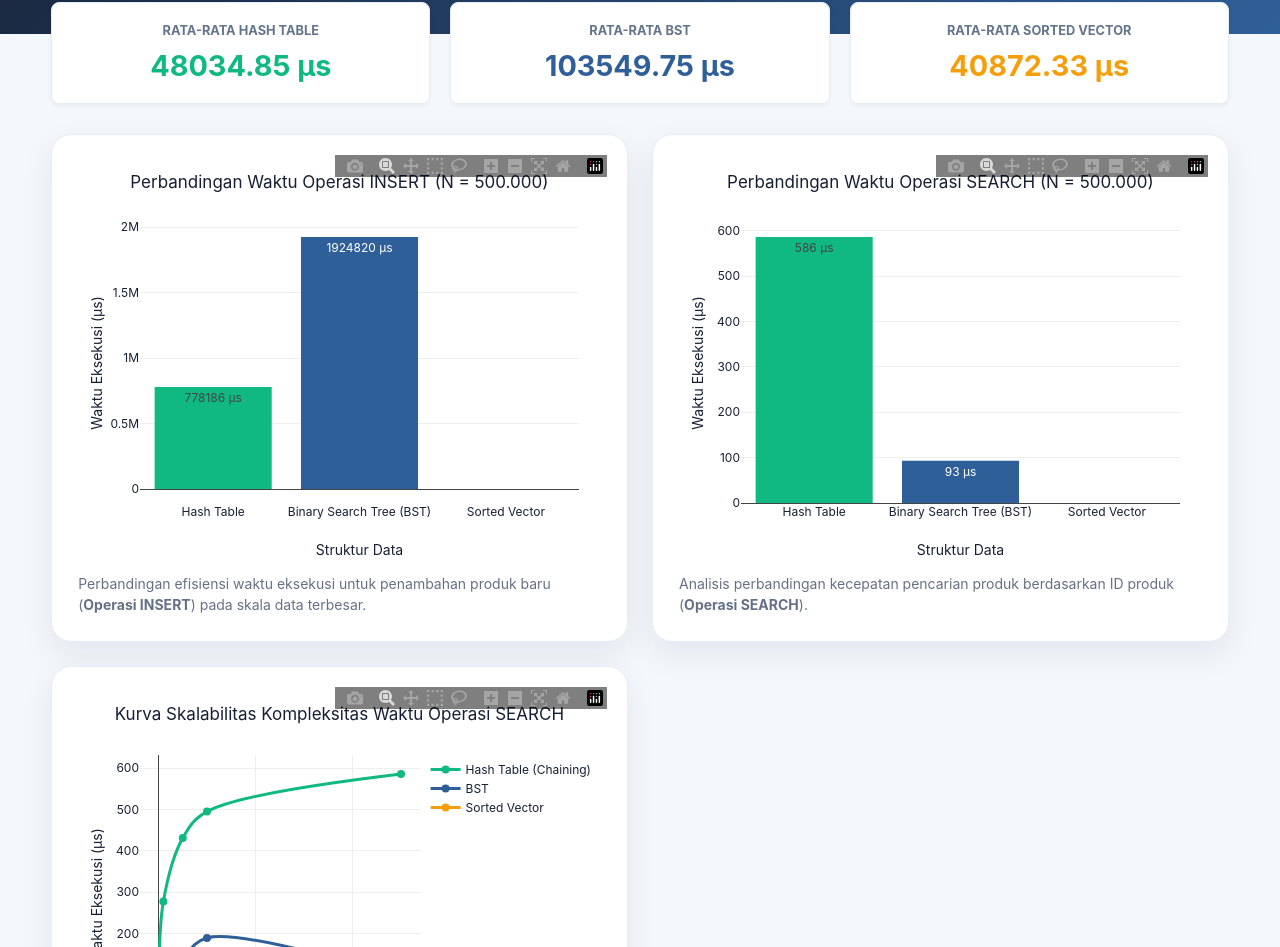
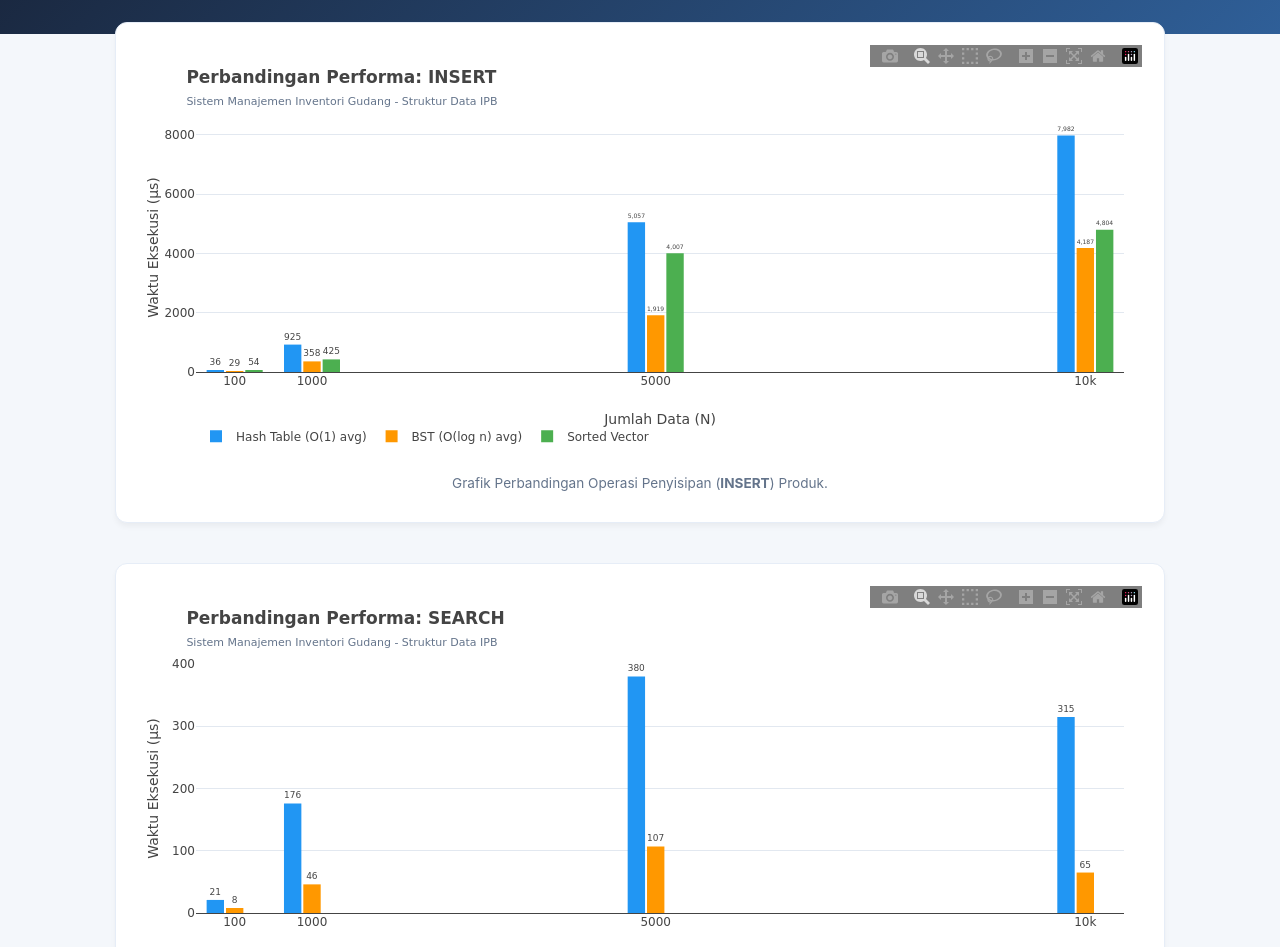
Before and after one commit to naqiqi/sistem-inventori-gudang, a website built with Vite: page visualisasi/index.html in a window 1280 px wide. Shown: the part 210-1157 px from the top of the page. Built offline with nearby package versions, Linux system fonts and the light colour scheme.

Commit message:
tambah web visualisasi

```diff
--- a/visualisasi/index.html
+++ b/visualisasi/index.html
@@ -3,55 +3,56 @@
 <head>
   <meta charset="UTF-8" />
   <meta name="viewport" content="width=device-width, initial-scale=1.0" />
-  <title>Sistem Inventori Gudang - Benchmark Performa</title>
+  <title>Dashboard Performa Proyek Struktur Data IPB</title>
   <link rel="stylesheet" href="/style.css" />
 </head>
 <body>
   <header class="hero">
     <div>
-      <p class="eyebrow">Analisis Perbandingan Struktur Data</p>
-      <h1>Sistem Inventori Gudang (C++ Benchmark)</h1>
+      <p class="eyebrow">Visualisasi Proyek Akhir Struktur Data</p>
+      <h1>Analisis Hasil Benchmark Manajemen Inventori Gudang</h1>
     </div>
   </header>
 
   <main class="container">
-    <section class="stats-overview" style="display: grid; grid-template-columns: repeat(auto-fit, minmax(220px, 1fr)); gap: 20px; margin-bottom: 30px;">
-      <div class="stat-card" style="background: var(--card-bg, #ffffff); padding: 20px; border-radius: 8px; box-shadow: 0 2px 4px rgba(0,0,0,0.05); text-align: center;">
-        <h3 style="font-size: 0.8rem; color: #64748b; text-transform: uppercase; margin: 0;">Rata-rata Hash Table</h3>
-        <p id="avgHashTable" style="font-size: 1.8rem; font-weight: bold; color: #10b981; margin: 10px 0 0 0;">0.00 μs</p>
-      </div>
-      <div class="stat-card" style="background: var(--card-bg, #ffffff); padding: 20px; border-radius: 8px; box-shadow: 0 2px 4px rgba(0,0,0,0.05); text-align: center;">
-        <h3 style="font-size: 0.8rem; color: #64748b; text-transform: uppercase; margin: 0;">Rata-rata BST</h3>
-        <p id="avgBST" style="font-size: 1.8rem; font-weight: bold; color: #2f5f98; margin: 10px 0 0 0;">0.00 μs</p>
-      </div>
-      <div class="stat-card" style="background: var(--card-bg, #ffffff); padding: 20px; border-radius: 8px; box-shadow: 0 2px 4px rgba(0,0,0,0.05); text-align: center;">
-        <h3 style="font-size: 0.8rem; color: #64748b; text-transform: uppercase; margin: 0;">Rata-rata Sorted Vector</h3>
-        <p id="avgSortedVector" style="font-size: 1.8rem; font-weight: bold; color: #f59e0b; margin: 10px 0 0 0;">0.00 μs</p>
-      </div>
-    </section>
+    <div class="dashboard-grid" style="display: flex; flex-direction: column; gap: 40px; padding: 20px max(2rem, 5vw);">
 
-    <section class="dashboard-grid">
-      <article class="chart-card">
-        <div id="chartInsertBar"></div>
-        <p class="chart-desc">
-          Perbandingan efisiensi waktu eksekusi untuk penambahan produk baru (<strong>Operasi INSERT</strong>) pada skala data terbesar.
+      <article class="chart-card" style="background: #ffffff; padding: 20px; border-radius: 12px; box-shadow: 0 4px 6px -1px rgba(0,0,0,0.05);">
+        <div id="grafik_insert"></div>
+        <p class="chart-desc" style="font-size: 0.85rem; color: #64748b; margin-top: 10px; text-align: center;">
+          Grafik Perbandingan Operasi Penyisipan (<b>INSERT</b>) Produk.
         </p>
       </article>
 
-      <article class="chart-card">
-        <div id="chartSearchBar"></div>
-        <p class="chart-desc">
-          Analisis perbandingan kecepatan pencarian produk berdasarkan ID produk (<strong>Operasi SEARCH</strong>).
+      <article class="chart-card" style="background: #ffffff; padding: 20px; border-radius: 12px; box-shadow: 0 4px 6px -1px rgba(0,0,0,0.05);">
+        <div id="grafik_search"></div>
+        <p class="chart-desc" style="font-size: 0.85rem; color: #64748b; margin-top: 10px; text-align: center;">
+          Grafik Perbandingan Operasi Pencarian Kunci (<b>SEARCH</b>) Produk.
         </p>
       </article>
 
-      <article class="chart-card">
-        <div id="scalabilityLineChart" style="grid-column: span 2;"></div>
-        <p class="chart-desc">
-          Kurva pertumbuhan kompleksitas waktu nyata seiring peningkatan jumlah data $N$ ($O(1)$ vs $O(\log N)$ vs $O(N)$).
+      <article class="chart-card" style="background: #ffffff; padding: 20px; border-radius: 12px; box-shadow: 0 4px 6px -1px rgba(0,0,0,0.05);">
+        <div id="grafik_update"></div>
+        <p class="chart-desc" style="font-size: 0.85rem; color: #64748b; margin-top: 10px; text-align: center;">
+          Grafik Perbandingan Operasi Pembaruan Data (<b>UPDATE</b>) Stok/Harga Produk.
         </p>
       </article>
-    </section>
+
+      <article class="chart-card" style="background: #ffffff; padding: 20px; border-radius: 12px; box-shadow: 0 4px 6px -1px rgba(0,0,0,0.05);">
+        <div id="grafik_delete"></div>
+        <p class="chart-desc" style="font-size: 0.85rem; color: #64748b; margin-top: 10px; text-align: center;">
+          Grafik Perbandingan Operasi Penghapusan Node (<b>DELETE</b>) Produk dari Gudang.
+        </p>
+      </article>
+
+      <article class="chart-card" style="background: #ffffff; padding: 20px; border-radius: 12px; box-shadow: 0 4px 6px -1px rgba(0,0,0,0.05);">
+        <div id="grafik_semua_operasi"></div>
+        <p class="chart-desc" style="font-size: 0.85rem; color: #64748b; margin-top: 10px; text-align: center;">
+          Kurva Pertumbuhan Skalabilitas Kompleksitas Waktu Komparatif untuk Semua Jenis Operasi.
+        </p>
+      </article>
+
+    </div>
   </main>
 
   <script type="module" src="/src/main.js"></script>
--- a/visualisasi/src/main.js
+++ b/visualisasi/src/main.js
@@ -1,11 +1,17 @@
 import Plotly from "plotly.js-dist-min";
 import Papa from "papaparse";
 
+// ── Warna & Tema Konsisten dengan skrip Python ──
 const colors = {
-  blue: "#2f5f98",       // BST (O(log N))
-  green: "#10b981",      // Hash Table (O(1))
-  orange: "#f59e0b",     // Sorted Vector (Mixed)
-  gray: "#64748b"
+  HashTable: '#2196F3',    // Biru (O(1) avg)
+  BST: '#FF9800',          // Oranye (O(log n) avg)
+  SortedVector: '#4CAF50'  // Hijau
+};
+
+const labels = {
+  HashTable: 'Hash Table (O(1) avg)',
+  BST: 'BST (O(log n) avg)',
+  SortedVector: 'Sorted Vector'
 };
 
 const plotConfig = {
@@ -13,23 +19,14 @@ const plotConfig = {
   displayModeBar: true
 };
 
-const baseLayout = {
+// Konfigurasi font dan dasar tampilan layout
+const baseLayoutStyles = {
+  font: { family: "DejaVu Sans, Arial, sans-serif" },
   paper_bgcolor: "rgba(0,0,0,0)",
-  plot_bgcolor: "rgba(0,0,0,0)",
-  font: {
-    family: "Inter, Arial, sans-serif",
-    color: "#172033"
-  },
-  margin: {
-    t: 70,
-    r: 30,
-    b: 70,
-    l: 70
-  },
-  hovermode: "closest"
+  plot_bgcolor: "rgba(0,0,0,0)"
 };
 
-// Membaca file benchmark dari folder results/ atau root public
+// Membaca file benchmark dari folder public/ atau root public server Vite
 fetch("/benchmark.csv")
   .then(response => response.text())
   .then(csvText => {
@@ -39,141 +36,145 @@ fetch("/benchmark.csv")
       dynamicTyping: true
     });
 
-    const data = parsed.data;
-    console.log("Data Benchmark C++ berhasil dibaca:", data);
+    const rawData = parsed.data;
+    console.log("Data CSV berhasil dimuat:", rawData);
 
-    // Memanggil fungsi render grafik baru sesuai dataset Struktur Data
-    renderSummaryCards(data);
-    renderOperationComparisonBar(data, "INSERT", "chartInsertBar");
-    renderOperationComparisonBar(data, "SEARCH", "chartSearchBar");
-    renderScalabilityLineChart(data);
+    // Proses data ke bentuk map terstruktur: data[operasi][struktur][n] = waktu
+    const dataStructure = {};
+    const nsSet = new Set();
+
+    rawData.forEach(row => {
+      const n = intOrNull(row.n);
+      const op = row.operasi;
+      const ht = intOrNull(row.hashtable_us);
+      const bst = intOrNull(row.bst_us);
+      const sv = intOrNull(row.sorted_vector_us);
+
+      if (n !== null && op) {
+        nsSet.add(n);
+        if (!dataStructure[op]) {
+          dataStructure[op] = { HashTable: {}, BST: {}, SortedVector: {} };
+        }
+        dataStructure[op]['HashTable'][n] = ht;
+        dataStructure[op]['BST'][n] = bst;
+        dataStructure[op]['SortedVector'][n] = sv;
+      }
+    });
+
+    const nsList = Array.from(nsSet).sort((a, b) => a - b);
+    const operations = ['INSERT', 'SEARCH', 'UPDATE', 'DELETE'];
+
+    // ── Render Plot 1-4: Bar Chart Tunggal per Operasi ──
+    operations.forEach(op => {
+      if (dataStructure[op]) {
+        renderSingleOperationBar(dataStructure, nsList, op, `grafik_${op.toLowerCase()}`);
+      }
+    });
+
+    // ── Render Plot 5: Kurva Line Chart Skalabilitas Gabungan ──
+    renderScalabilityLineChart(dataStructure, nsList, operations, "grafik_semua_operasi");
   })
   .catch(error => {
-    console.error("Gagal membaca data CSV:", error);
+    console.error("Gagal memproses data CSV benchmark:", error);
   });
 
-// --- FUNGSI UTILITAS STATISTIK ---
-function average(values) {
-  const validValues = values.filter(v => v !== null && v !== undefined && v !== -1);
-  if (validValues.length === 0) return 0;
-  return validValues.reduce((sum, value) => sum + Number(value), 0) / validValues.length;
+function intOrNull(val) {
+  const num = parseInt(val);
+  return isNaN(num) ? null : num;
 }
 
 /**
- * 1. Menampilkan Ringkasan Performa Rata-rata Kecepatan (Metric Cards)
+ * RENDER PLOT 1-4: Grouped Bar Chart per Operasi
  */
-function renderSummaryCards(data) {
-  // Mengambil rata-rata dari seluruh baris data (kecuali nilai -1 yang menandakan skenario error/TTO)
-  const avgBST = average(data.map(item => item.bst_us));
-  const avgHashTable = average(data.map(item => item.hashtable_us));
-  const avgSortedVector = average(data.map(item => item.sorted_vector_us));
+function renderSingleOperationBar(data, nsList, op, elementId) {
+  const dsList = ['HashTable', 'BST', 'SortedVector'];
 
-  const setStatValue = (id, value) => {
-    const element = document.getElementById(id);
-    if (element) element.textContent = value;
+  // Format label sumbu X dengan tanda koma ribuan (e.g. 10,000)
+  const xLabels = nsList.map(n => n.toLocaleString('en-US'));
+
+  const traces = dsList.map(ds => {
+    const yValues = nsList.map(n => {
+      const val = data[op][ds][n];
+      // Jika nilai -1 atau kosong, jadikan 0 (skip bar) seperti logika Python
+      return (val !== undefined && val >= 0) ? val : 0;
+    });
+
+    return {
+      x: xLabels,
+      y: yValues,
+      name: labels[ds],
+      type: 'bar',
+      marker: { color: colors[ds] },
+      text: yValues.map(v => v > 0 ? v.toLocaleString('en-US') : ''),
+      textposition: 'outside',
+      textfont: { size: 9 },
+      hovertemplate: `<b>${labels[ds]}</b><br>N: %{x}<br>Waktu: %{y} μs<extra></extra>`
+    };
+  });
+
+  const layout = {
+    ...baseLayoutStyles,
+    title: {
+      text: `<b>Perbandingan Performa: ${op}</b><br><span style="font-size:11px; color:#64748b;">Sistem Manajemen Inventori Gudang - Struktur Data IPB</span>`,
+      x: 0.05
+    },
+    xaxis: { title: "Jumlah Data (N)", tickmode: "array", tickvals: xLabels },
+    yaxis: { title: "Waktu Eksekusi (μs)", gridcolor: "#e2e8f0" },
+    barmode: 'group',
+    bargap: 0.25,
+    bargroupgap: 0.1,
+    margin: { t: 80, b: 60, l: 60, r: 20 },
+    legend: { orientation: "h", y: -0.2 }
   };
 
-  setStatValue("avgHashTable", `${avgHashTable.toFixed(2)} μs`);
-  setStatValue("avgBST", `${avgBST.toFixed(2)} μs`);
-  setStatValue("avgSortedVector", `${avgSortedVector.toFixed(2)} μs`);
+  Plotly.newPlot(elementId, traces, layout, plotConfig);
 }
 
 /**
- * 2. BAR CHART: Membandingkan Kecepatan Struktur Data pada Ukuran Data Terbesar (N Maksimal)
- * Sesuai permintaan Anda untuk memvisualisasikannya lewat Plotly Bar Chart.
+ * RENDER PLOT 5: Line Chart Skalabilitas Terintegrasi
  */
-function renderOperationComparisonBar(data, operationName, elementId) {
-  // Ambil ukuran N terbesar yang tersedia di dalam berkas untuk perbandingan ekstrem
-  const sizes = [...new Set(data.map(item => item.n))].filter(Number.isFinite);
-  const maxN = Math.max(...sizes);
+function renderScalabilityLineChart(data, nsList, operations, elementId) {
+  const dsList = ['HashTable', 'BST', 'SortedVector'];
+  const symbols = { HashTable: 'circle', BST: 'square', SortedVector: 'triangle-up' };
+  const traces = [];
 
-  // Filter baris data berdasarkan Nama Operasi dan N Terbesar
-  const targetData = data.find(item => item.operasi === operationName && item.n === maxN);
+  // Looping operasi untuk membuat visualisasi multi-jalur dalam satu grafik komparatif
+  operations.forEach(op => {
+    if (!data[op]) return;
 
-  if (!targetData) return;
+    dsList.forEach(ds => {
+      const validPoints = nsList
+        .map(n => ({ n, v: data[op][ds][n] }))
+        .filter(pt => pt.v !== undefined && pt.v >= 0);
 
-  // Membuat trace Bar Chart tunggal / grouped untuk Plotly
-  const trace = {
-    x: ["Hash Table", "Binary Search Tree (BST)", "Sorted Vector"],
-    y: [targetData.hashtable_us, targetData.bst_us, targetData.sorted_vector_us],
-    type: "bar",
-    marker: {
-      color: [colors.green, colors.blue, colors.orange]
+      if (validPoints.length === 0) return;
+
+      traces.push({
+        x: validPoints.map(pt => pt.n),
+        y: validPoints.map(pt => pt.v),
+        // Kelompokkan legend berdasarkan struktur data agar rapi saat diklik
+        name: `${op} - ${ds}`,
+        legendgroup: ds,
+        type: 'scatter',
+        mode: 'lines+markers',
+        line: { color: colors[ds], width: 2 },
+        marker: { symbol: symbols[ds], size: 7 },
+        hovertemplate: `<b>${op} (${ds})</b><br>N: %{x}<br>Waktu: %{y} μs<extra></extra>`
+      });
+    });
+  });
+
+  const layout = {
+    ...baseLayoutStyles,
+    title: {
+      text: `<b>Perbandingan Skalabilitas: Hash Table vs BST vs Sorted Vector</b><br><span style="font-size:11px; color:#64748b;">Sistem Manajemen Inventori Gudang — Struktur Data IPB</span>`,
+      x: 0.05
     },
-    text: [
-      `${targetData.hashtable_us} μs`,
-      `${targetData.bst_us} μs`,
-      targetData.sorted_vector_us === -1 ? "N/A (Error/Time Out)" : `${targetData.sorted_vector_us} μs`
-    ],
-    textposition: "auto",
-    hovertemplate: `Struktur: %{x}<br>Waktu: %{y} μs<br>N: ${maxN.toLocaleString('id-ID')}<extra></extra>`
+    xaxis: { title: "Ukuran Elemen Data (N)", gridcolor: "#e2e8f0" },
+    yaxis: { title: "Waktu (μs)", gridcolor: "#e2e8f0" },
+    margin: { t: 90, b: 60, l: 60, r: 20 },
+    legend: { font: { size: 10 } }
   };
 
-  const layout = {
-    ...baseLayout,
-    title: `Perbandingan Waktu Operasi ${operationName} (N = ${maxN.toLocaleString('id-ID')})`,
-    xaxis: { title: "Struktur Data" },
-    yaxis: {
-      title: "Waktu Eksekusi (μs)",
-      type: "linear" // Jika perbedaan angka us sangat jomplang, Anda bisa menggantinya dengan "log"
-    }
-  };
-
-  Plotly.newPlot(elementId, [trace], layout, plotConfig);
+  Plotly.newPlot(elementId, traces, layout, plotConfig);
 }
-
-/**
- * 3. LINE CHART: Skalabilitas Pertumbuhan Kompleksitas Waktu (Growth Curve Chart)
- * Sangat krusial untuk membuktikan performa O(1) vs O(log N) vs O(N) seiring bertambahnya N
- */
-function renderScalabilityLineChart(data) {
-  // Ambil data khusus operasi SEARCH untuk melihat kurva pencarian murni
-  const searchPoints = data.filter(item => item.operasi === "SEARCH").sort((a, b) => a.n - b.n);
-
-  const xValues = searchPoints.map(item => item.n);
-
-  const traceHashTable = {
-    x: xValues,
-    y: searchPoints.map(item => item.hashtable_us),
-    name: "Hash Table (Chaining)",
-    type: "scatter",
-    mode: "lines+markers",
-    line: { color: colors.green, width: 3, shape: "spline" },
-    marker: { size: 8 }
-  };
-
-  const traceBST = {
-    x: xValues,
-    y: searchPoints.map(item => item.bst_us),
-    name: "BST",
-    type: "scatter",
-    mode: "lines+markers",
-    line: { color: colors.blue, width: 3, shape: "spline" },
-    marker: { size: 8 }
-  };
-
-  const traceVector = {
-    x: xValues,
-    y: searchPoints.map(item => item.sorted_vector_us === -1 ? null : item.sorted_vector_us), // Abaikan jika -1
-    name: "Sorted Vector",
-    type: "scatter",
-    mode: "lines+markers",
-    line: { color: colors.orange, width: 3, shape: "spline" },
-    marker: { size: 8 }
-  };
-
-  const layout = {
-    ...baseLayout,
-    title: "Kurva Skalabilitas Kompleksitas Waktu Operasi SEARCH",
-    xaxis: {
-      title: "Ukuran Elemen Data (N)",
-      type: "linear"
-    },
-    yaxis: {
-      title: "Waktu Eksekusi (μs)",
-      type: "linear" // Gunakan 'log' jika nilai Sorted Vector meroket terlalu tinggi dibanding Hash Table
-    }
-  };
-
-  Plotly.newPlot("scalabilityLineChart", [traceHashTable, traceBST, traceVector], layout, plotConfig);
-}
```
Also changed, not shown: visualisasi/benchmark.csv (+16 -20 lines).
